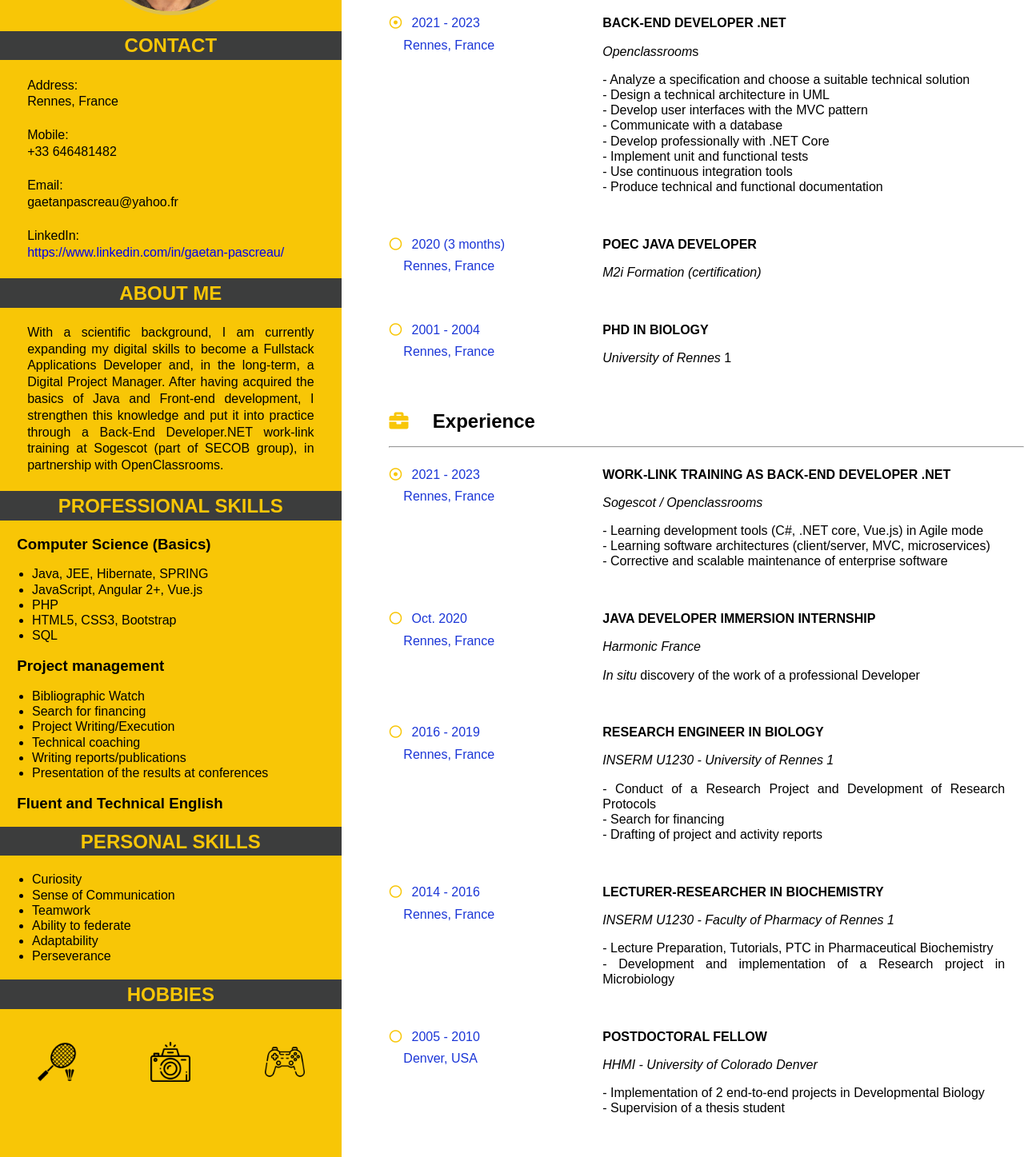
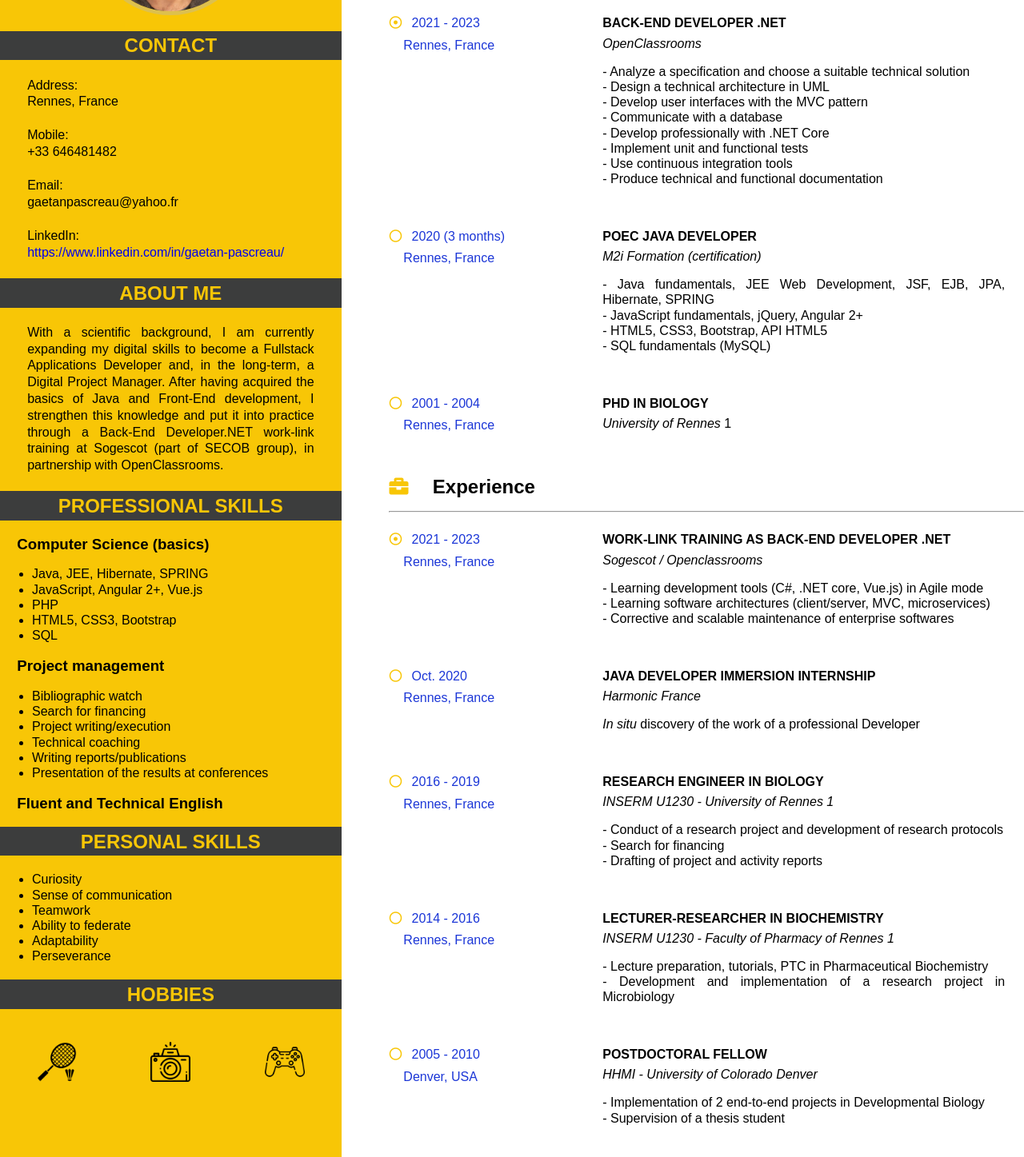
Before and after one commit to GaetanPascreau/portfolio, a plain HTML site: page index.html in a window 1280 px wide. Shown: the part 200-1647 px from the top of the page at 80% size. Drawn offline with Linux system fonts and the light colour scheme.

Commit message:
Update index.html

```diff
--- a/index.html
+++ b/index.html
@@ -9,6 +9,10 @@
 </head>
 <body>
 	<aside> <!-- LEFT PART -->
+		<div class="alternative-page-title">
+			<h1><span class="firstname">Gaëtan</span> Pascreau</h1>
+			<h3 class="profession">Back-End Developer .NET</h3>
+		</div>
 		<div class="left-part">
 			<div class="portrait-box">
 				<img src="images/photo_Gaetan_Pascreau.jpg" alt="my portrait" title="my portrait" class="portrait">
@@ -29,10 +33,10 @@
 			</p>
 
 			<h2>About me</h2>
-			<p>With a scientific background, I am currently expanding my digital skills to become a Fullstack Applications Developer and, in the long-term, a Digital Project Manager. After having acquired the basics of Java and Front-end development, I strengthen this knowledge and put it into practice through a Back-End Developer.NET work-link training at Sogescot (part of SECOB group), in partnership with OpenClassrooms.</p>
+			<p>With a scientific background, I am currently expanding my digital skills to become a Fullstack Applications Developer and, in the long-term, a Digital Project Manager. After having acquired the basics of Java and Front-End development, I strengthen this knowledge and put it into practice through a Back-End Developer.NET work-link training at Sogescot (part of SECOB group), in partnership with OpenClassrooms.</p>
 
 			<h2>Professional skills</h2>
-			<h3>Computer Science (Basics)</h3>
+			<h3>Computer Science (basics)</h3>
 			<ul>
 				<li>Java, JEE, Hibernate, SPRING </li>
 				<li>JavaScript, Angular 2+, Vue.js</li>
@@ -43,9 +47,9 @@
 
 			<h3>Project management</h3>
 			<ul>
-				<li>Bibliographic Watch</li>
+				<li>Bibliographic watch</li>
 				<li>Search for financing</li>
-				<li>Project Writing/Execution</li>
+				<li>Project writing/execution</li>
 				<li>Technical coaching</li>
 				<li>Writing reports/publications</li>
 				<li>Presentation of the results at conferences</li>
@@ -56,7 +60,7 @@
 			<h2>Personal skills</h2>
 			<ul>
 				<li>Curiosity</li>
-				<li>Sense of Communication</li>
+				<li>Sense of communication</li>
 				<li>Teamwork</li>
 				<li>Ability to federate</li>
 				<li>Adaptability</li>
@@ -74,8 +78,10 @@
 
 	<main><!-- RIGHT PART-->
 		<div class="right-part">
-			<h1><span class="firstname">Gaëtan</span> Pascreau</h1>
-			<h3 class="profession">Back-End Developer .NET</h3>
+			<div class="page-title">
+				<h1><span class="firstname">Gaëtan</span> Pascreau</h1>
+				<h3 class="profession">Back-End Developer .NET</h3>
+			</div>
 
 			<!-- EDUCATION-->
 			<h2><i class="fas fa-user-graduate"></i> Education</h2>
@@ -86,8 +92,8 @@
 					<p class="city">Rennes, France</p>
 				</div>
 				<div class="section-description">
-					<p class="section-title"> Back-end Developer .NET </p>
-					<p><em>Openclassroom</em>s</p>
+					<p class="section-title"> Back-End Developer .NET </p>
+					<p class="school-work"><em>OpenClassrooms</em></p>
 					<p>
 						- Analyze a specification and choose a suitable technical solution <br />
 						- Design a technical architecture in UML <br />
@@ -105,7 +111,12 @@
 				</div>
 				<div class="section-description">
 					<p class="section-title">poec Java Developer</p>
-					<p><em>M2i Formation (certification)</em></p>
+					<p class="school-work"><em>M2i Formation (certification)</em></p>
+					<p>- Java fundamentals, JEE Web Development, JSF, EJB, JPA, Hibernate, SPRING <br />
+						- JavaScript fundamentals, jQuery, Angular 2+ <br />
+						- HTML5, CSS3, Bootstrap, API HTML5 <br />
+						- SQL fundamentals (MySQL)
+					</p>
 				</div>
 				<div class="period-place">
 					<p><i class="far fa-circle"></i> 2001 - 2004</p>
@@ -113,7 +124,7 @@
 				</div>
 				<div class="section-description">
 					<p class="section-title">PhD in Biology</p>
-					<p><em>University of Rennes </em>1</p>
+					<p class="school-work"><em>University of Rennes </em>1</p>
 				</div>
 			</div>
 
@@ -127,11 +138,11 @@
 				</div>
 				<div class="section-description">
 					<p class="section-title"> Work-link training as Back-end Developer .NET </p>
-					<p><em>Sogescot / Openclassrooms</em></p>
+					<p class="school-work"><em>Sogescot / Openclassrooms</em></p>
 					<p>
 						- Learning development tools (C#, .NET core, Vue.js) in Agile mode <br />
 						- Learning software architectures (client/server, MVC, microservices) <br />
-						- Corrective and scalable maintenance of enterprise software <br />
+						- Corrective and scalable maintenance of enterprise softwares <br />
 					</p>
 				</div>
 				<div class="period-place">
@@ -140,7 +151,7 @@
 				</div>
 				<div class="section-description">
 					<p class="section-title"> Java Developer immersion internship  </p>
-					<p><em>Harmonic France</em></p>
+					<p class="school-work"><em>Harmonic France</em></p>
 					<p>
 						<em>In situ</em> discovery of the work of a professional Developer
 					</p>
@@ -151,9 +162,9 @@
 				</div>
 				<div class="section-description">
 					<p class="section-title"> Research Engineer in Biology  </p>
-					<p><em>INSERM U1230 - University of Rennes 1</em></p>
+					<p class="school-work"><em>INSERM U1230 - University of Rennes 1</em></p>
 					<p>
-						- Conduct of a Research Project and Development of Research Protocols <br />
+						- Conduct of a research project and development of research protocols <br />
 						- Search for financing <br />
 						- Drafting of project and activity reports <br />
 					</p>
@@ -164,10 +175,10 @@
 				</div>
 				<div class="section-description">
 					<p class="section-title"> Lecturer-Researcher in Biochemistry  </p>
-					<p><em>INSERM U1230 - Faculty of Pharmacy of Rennes 1</em></p>
+					<p class="school-work"><em>INSERM U1230 - Faculty of Pharmacy of Rennes 1</em></p>
 					<p>
-						- Lecture Preparation, Tutorials, PTC in Pharmaceutical Biochemistry <br />
-						- Development and implementation of a Research project in Microbiology <br />
+						- Lecture preparation, tutorials, PTC in Pharmaceutical Biochemistry <br />
+						- Development and implementation of a research project in Microbiology <br />
 					</p>
 				</div>
 				<div class="period-place">
@@ -176,7 +187,7 @@
 				</div>
 				<div class="section-description">
 					<p class="section-title"> Postdoctoral Fellow  </p>
-					<p><em>HHMI - University of Colorado Denver</em></p>
+					<p class="school-work"><em>HHMI - University of Colorado Denver</em></p>
 					<p>
 						- Implementation of 2 end-to-end projects in Developmental Biology <br />
 						- Supervision of a thesis student <br />
```
